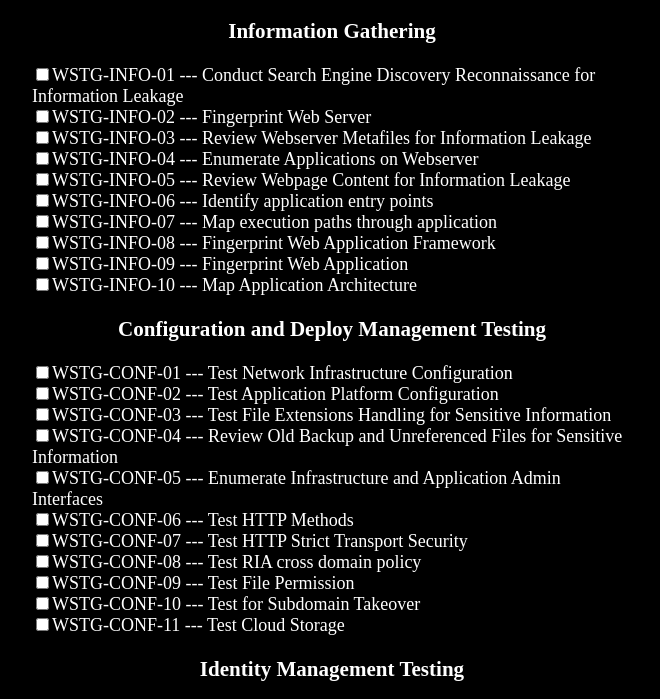
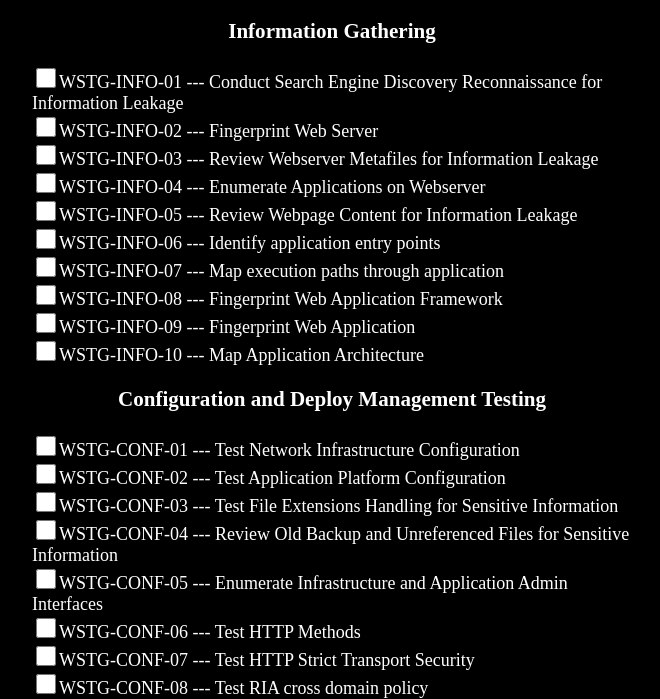
Before and after one commit to barbixxxa/WSTG, a plain HTML site: page index.html in a window 1280 px wide. Shown: the part 61-760 px from the top of the page, without its empty margins (308-968 px from the left). Drawn offline with Linux system fonts and the light colour scheme.

Commit message:
checkbox size

```diff
--- a/style.css
+++ b/style.css
@@ -20,3 +20,8 @@ textarea,
 textarea {
     font-size: 18px;
 }
+
+input {
+    width: 20px;
+    height: 20px;
+}
```
